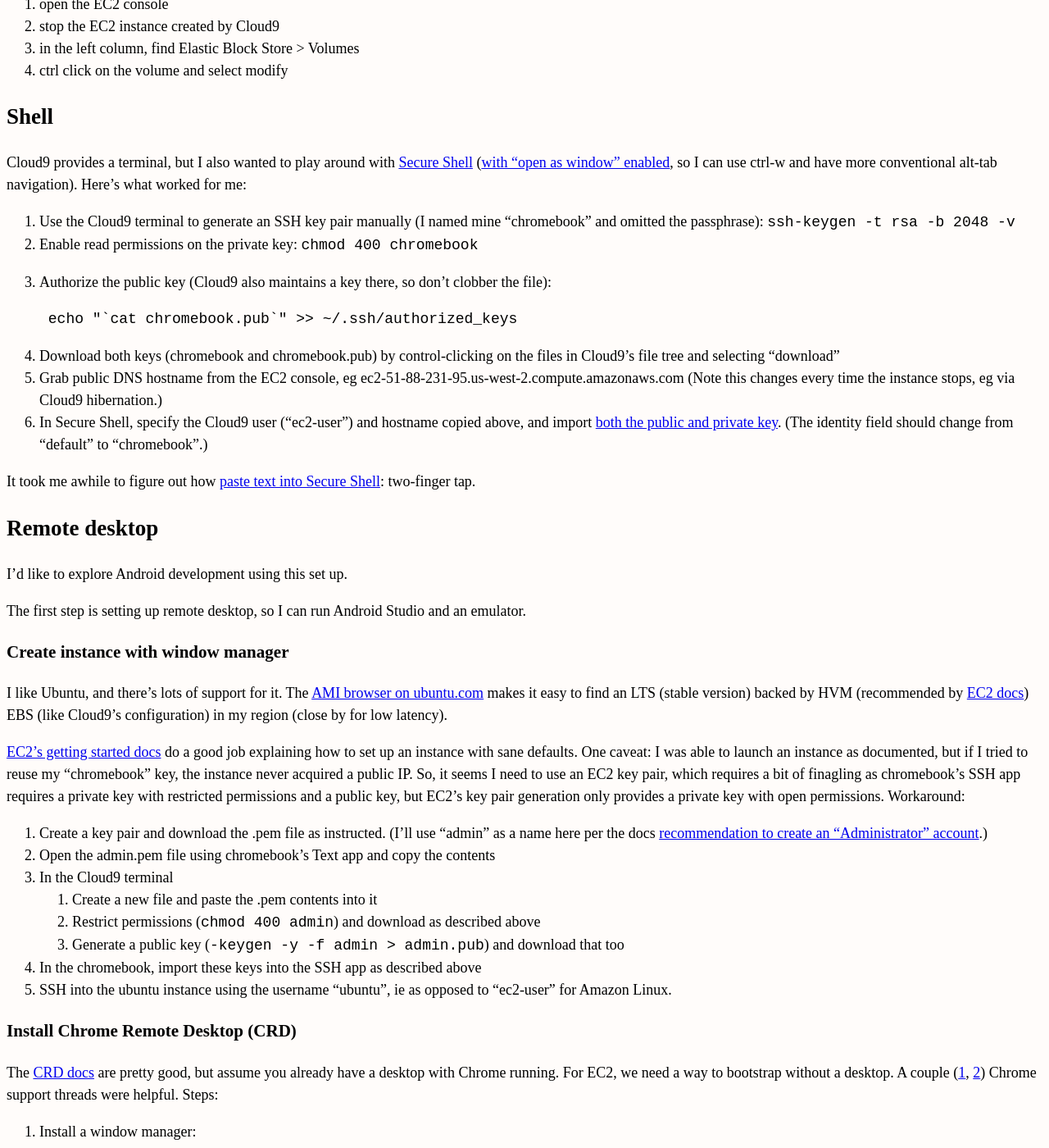
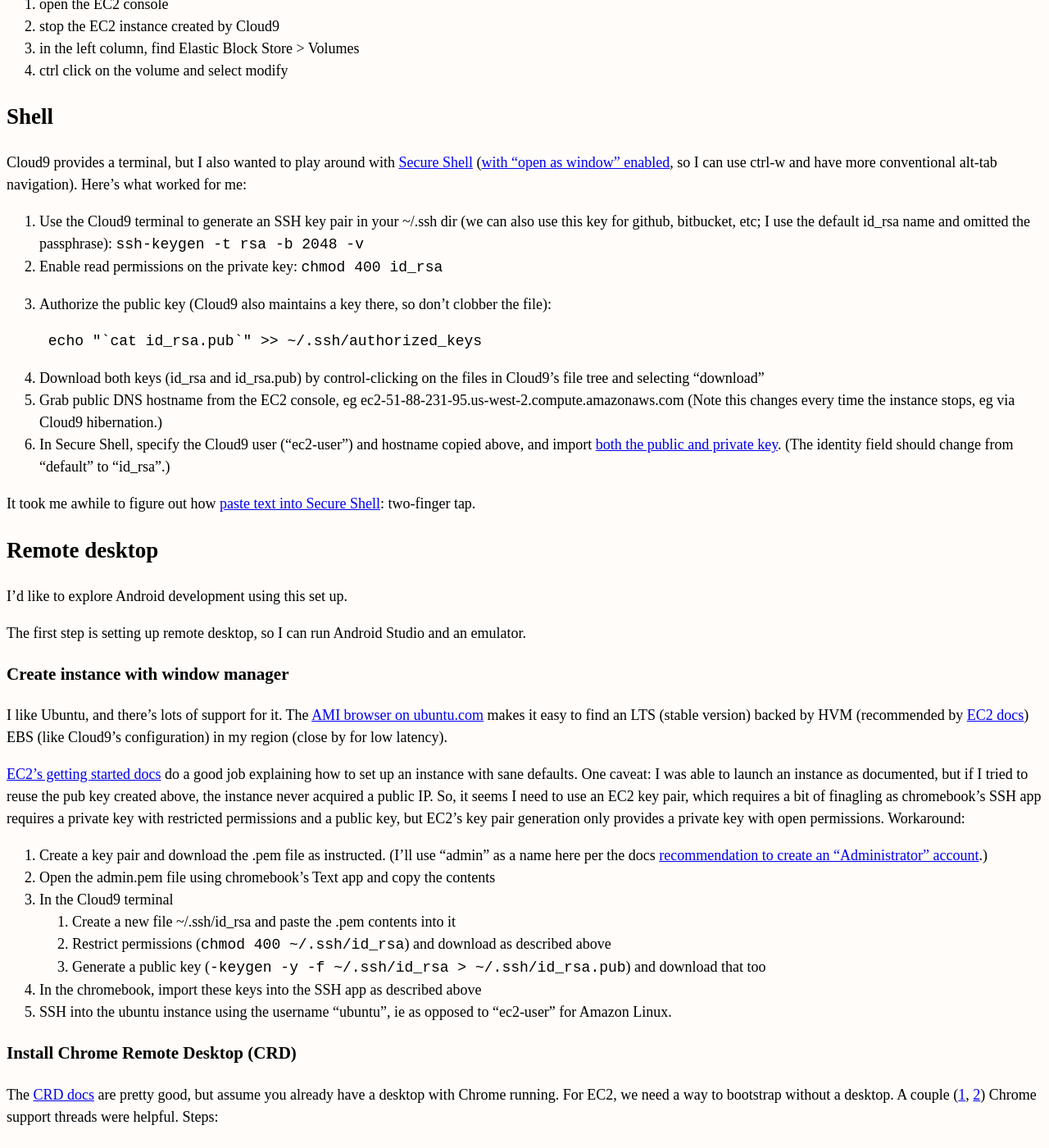
Before and after one commit to erikeldridge/erikeldridge.github.com, a Jekyll site: the page built from _posts/2017-12-24-netbook-development.md, in a window 1280 px wide and 1400 px high, scrolled down 1530 px. Shown: the whole window at 82% size. Built offline with Jekyll 4.4.1, drawn with Linux system fonts in a browser that asks for light colours; nearby versions of some CDN libraries; some of the changed text lies outside the part shown.

Commit message:
Update from Forestry.io - 2017-12-24-netbook-development.md

```diff
--- a/_posts/2017-12-24-netbook-development.md
+++ b/_posts/2017-12-24-netbook-development.md
@@ -76,14 +76,15 @@
 
 Cloud9 provides a terminal, but I also wanted to play around with [Secure Shell](https://chrome.google.com/webstore/detail/secure-shell/pnhechapfaindjhompbnflcldabbghjo/support?hl=en) ([with "open as window" enabled](https://chromium.googlesource.com/apps/libapps/+/master/nassh/doc/FAQ.md#How-do-I-send-Ctrl_W_Ctrl_N-or-Ctrl_T-to-the-terminal), so I can use ctrl-w and have more conventional alt-tab navigation). Here's what worked for me:
 
-1. Use the Cloud9 terminal to generate an SSH key pair manually (I named mine "chromebook" and omitted the passphrase): `ssh-keygen -t rsa -b 2048 -v`
-2. Enable read permissions on the private key: `chmod 400 chromebook`
+1. Use the Cloud9 terminal to generate an SSH key pair in your \~/.ssh dir (we can also use this key for github, bitbucket, etc; I use the default id_rsa name and omitted the passphrase): `ssh-keygen -t rsa -b 2048 -v`
+2. Enable read permissions on the private key: `chmod 400 id_rsa`
 3. Authorize the public key (Cloud9 also maintains a key there, so don't clobber the file):
 
-        echo "`cat chromebook.pub`" >> ~/.ssh/authorized_keys
-4. Download both keys (chromebook and chromebook.pub) by control-clicking on the files in Cloud9's file tree and selecting "download"
+        echo "`cat id_rsa.pub`" >> ~/.ssh/authorized_keys
+
+4. Download both keys (id_rsa and id_rsa.pub) by control-clicking on the files in Cloud9's file tree and selecting "download"
 5. Grab public DNS hostname from the EC2 console, eg ec2-51-88-231-95.us-west-2.compute.amazonaws.com (Note this changes every time the instance stops, eg via Cloud9 hibernation.)
-6. In Secure Shell, specify the Cloud9 user ("ec2-user") and hostname copied above, and import [both the public and private key](https://chromium.googlesource.com/apps/libapps/+/master/nassh/doc/FAQ.md#Can-I-connect-using-a-public-key-pair-or-certificate). (The identity field should change from "default" to "chromebook".)
+6. In Secure Shell, specify the Cloud9 user ("ec2-user") and hostname copied above, and import [both the public and private key](https://chromium.googlesource.com/apps/libapps/+/master/nassh/doc/FAQ.md#Can-I-connect-using-a-public-key-pair-or-certificate). (The identity field should change from "default" to "id_rsa".)
 
 It took me awhile to figure out how [paste text into Secure Shell](https://chromium.googlesource.com/apps/libapps/+/master/nassh/doc/FAQ.md#How-do-I-paste-text-to-the-terminal "Secure Shell paste docs"): two-finger tap.
 
@@ -97,14 +98,14 @@
 
 I like Ubuntu, and there's lots of support for it. The [AMI browser on ubuntu.com](https://cloud-images.ubuntu.com/locator/ec2/) makes it easy to find an LTS (stable version) backed by HVM (recommended by [EC2 docs](https://docs.aws.amazon.com/AWSEC2/latest/UserGuide/EC2_GetStarted.html)) EBS (like Cloud9's configuration) in my region (close by for low latency).
 
-[EC2's getting started docs](https://docs.aws.amazon.com/AWSEC2/latest/UserGuide/EC2_GetStarted.html) do a good job explaining how to set up an instance with sane defaults. One caveat: I was able to launch an instance as documented, but if I tried to reuse my "chromebook" key, the instance never acquired a public IP. So, it seems I need to use an EC2 key pair, which requires a bit of finagling as chromebook's SSH app requires a private key with restricted permissions and a public key, but EC2's key pair generation only provides a private key with open permissions. Workaround:
+[EC2's getting started docs](https://docs.aws.amazon.com/AWSEC2/latest/UserGuide/EC2_GetStarted.html) do a good job explaining how to set up an instance with sane defaults. One caveat: I was able to launch an instance as documented, but if I tried to reuse the pub key created above, the instance never acquired a public IP. So, it seems I need to use an EC2 key pair, which requires a bit of finagling as chromebook's SSH app requires a private key with restricted permissions and a public key, but EC2's key pair generation only provides a private key with open permissions. Workaround:
 
 1. Create a key pair and download the .pem file as instructed. (I'll use "admin" as a name here per the docs [recommendation to create an "Administrator" account](https://docs.aws.amazon.com/AWSEC2/latest/UserGuide/get-set-up-for-amazon-ec2.html#create-an-iam-user).)
 2. Open the admin.pem file using chromebook's Text app and copy the contents
 3. In the Cloud9 terminal
-   1. Create a new file and paste the .pem contents into it
-   2. Restrict permissions (`chmod 400 admin`) and download as described above
-   3. Generate a public key (`-keygen -y -f admin > admin.pub`) and download that too
+   1. Create a new file ~/.ssh/id_rsa and paste the .pem contents into it
+   2. Restrict permissions (`chmod 400 ~/.ssh/id_rsa`) and download as described above
+   3. Generate a public key (`-keygen -y -f ~/.ssh/id_rsa > ~/.ssh/id_rsa.pub`) and download that too
 4. In the chromebook, import these keys into the SSH app as described above
 5. SSH into the ubuntu instance using the username "ubuntu", ie as opposed to "ec2-user" for Amazon Linux.
 
```
Also changed, not shown: other parts of _posts/2017-12-24-netbook-development.md (+2 -2 lines).
